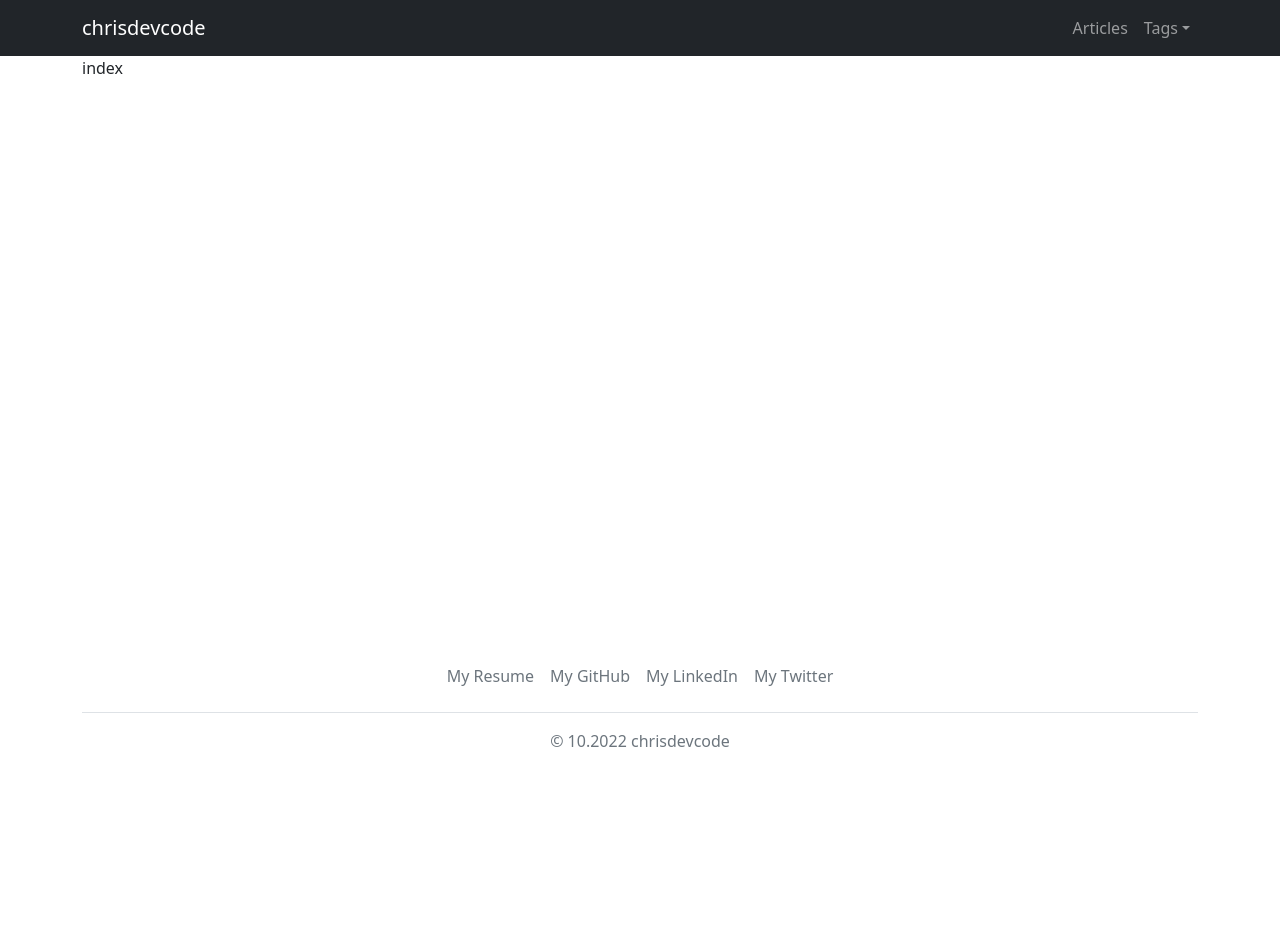
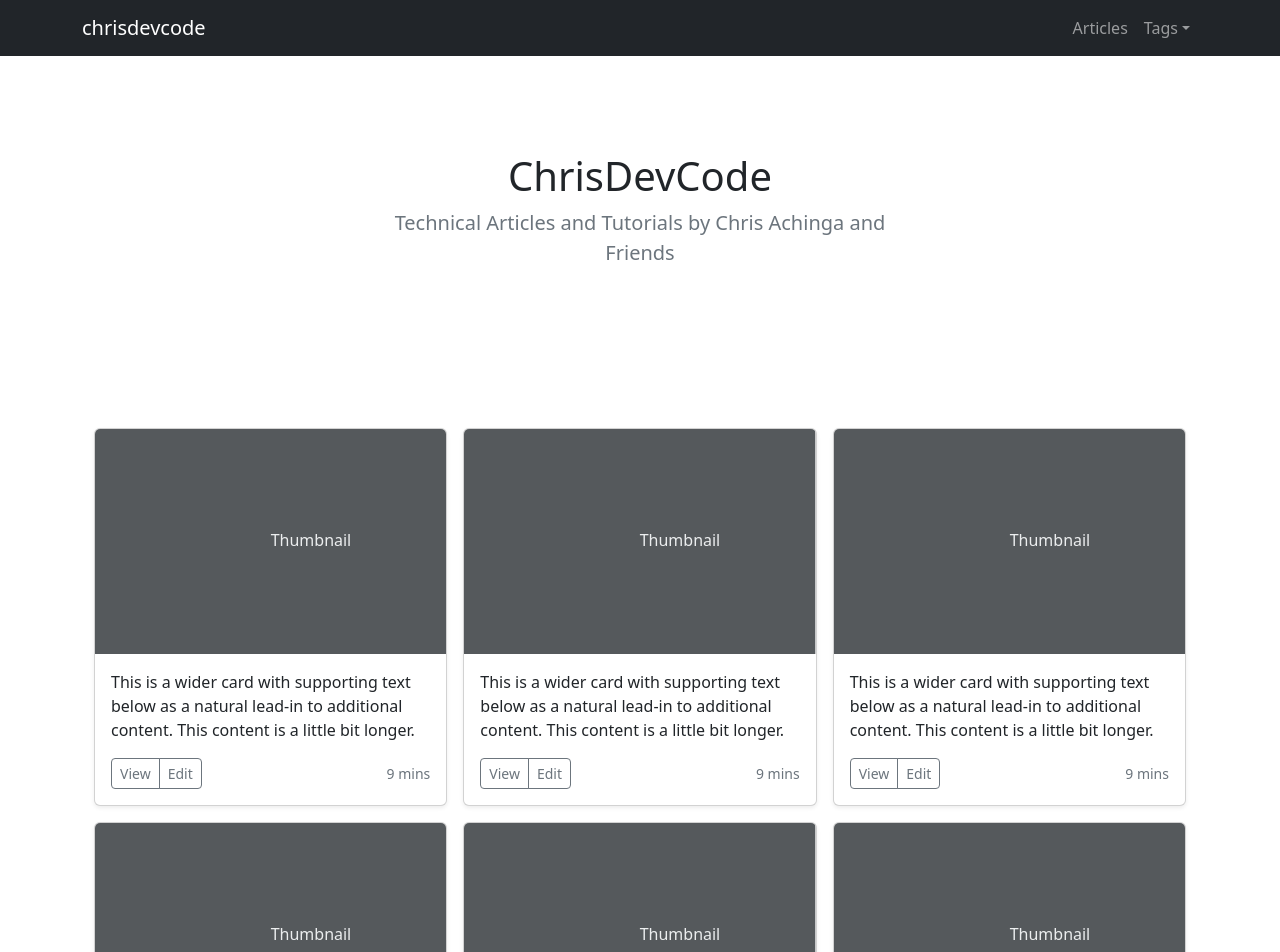
Before and after one commit to achingachris/thecodefather, a Next.js app: page / in a window 1280 px wide. Shown: the top 952 px of the page. Before the commit the page ends 809 px from the top, so only its background shows below. Built offline with nearby package versions, Linux system fonts and the light colour scheme.

Commit message:
article list layout

```diff
--- /dev/null
+++ b/components/home/Header.js
@@ -0,0 +1,16 @@
+const Header = () => {
+  return (
+    <section className='py-5 text-center container'>
+      <div className='row py-lg-5'>
+        <div className='col-lg-6 col-md-8 mx-auto'>
+          <h1 className='fw-light'>ChrisDevCode</h1>
+          <p className='lead text-muted'>
+            Technical Articles and Tutorials by Chris Achinga and Friends
+          </p>
+        </div>
+      </div>
+    </section>
+  )
+}
+
+export default Header
--- /dev/null
+++ b/components/shared/ArticleCard.js
@@ -0,0 +1,49 @@
+const ArticleCard = () => {
+  return (
+    <div className='col'>
+      <div className='card shadow-sm'>
+        <svg
+          className='bd-placeholder-img card-img-top'
+          width='100%'
+          height={225}
+          xmlns='http://www.w3.org/2000/svg'
+          role='img'
+          aria-label='Placeholder: Thumbnail'
+          preserveAspectRatio='xMidYMid slice'
+          focusable='false'
+        >
+          <title>Placeholder</title>
+          <rect width='100%' height='100%' fill='#55595c' />
+          <text x='50%' y='50%' fill='#eceeef' dy='.3em'>
+            Thumbnail
+          </text>
+        </svg>
+        <div className='card-body'>
+          <p className='card-text'>
+            This is a wider card with supporting text below as a natural lead-in
+            to additional content. This content is a little bit longer.
+          </p>
+          <div className='d-flex justify-content-between align-items-center'>
+            <div className='btn-group'>
+              <button
+                type='button'
+                className='btn btn-sm btn-outline-secondary'
+              >
+                View
+              </button>
+              <button
+                type='button'
+                className='btn btn-sm btn-outline-secondary'
+              >
+                Edit
+              </button>
+            </div>
+            <small className='text-muted'>9 mins</small>
+          </div>
+        </div>
+      </div>
+    </div>
+  )
+}
+
+export default ArticleCard
--- /dev/null
+++ b/components/shared/ArticleList.js
@@ -0,0 +1,23 @@
+import ArticleCard from './ArticleCard'
+
+const ArticleList = () => {
+  return (
+    <section className='py-5'>
+      <div className='container'>
+        <div className='row row-cols-1 row-cols-sm-2 row-cols-md-3 g-3'>
+          <ArticleCard />
+          <ArticleCard />
+          <ArticleCard />
+          <ArticleCard />
+          <ArticleCard />
+          <ArticleCard />
+          <ArticleCard />
+          <ArticleCard />
+          <ArticleCard />
+        </div>
+      </div>
+    </section>
+  )
+}
+
+export default ArticleList
--- a/pages/index.js
+++ b/pages/index.js
@@ -1,6 +1,14 @@
 import Layout from '../components/layout/Layout'
+import Header from '../components/home/Header'
+import ArticleList from '../components/shared/ArticleList'
+
 const HomePage = () => {
-  return <Layout>index</Layout>
+  return (
+    <Layout>
+      <Header />
+      <ArticleList />
+    </Layout>
+  )
 }
 
 export default HomePage
```
